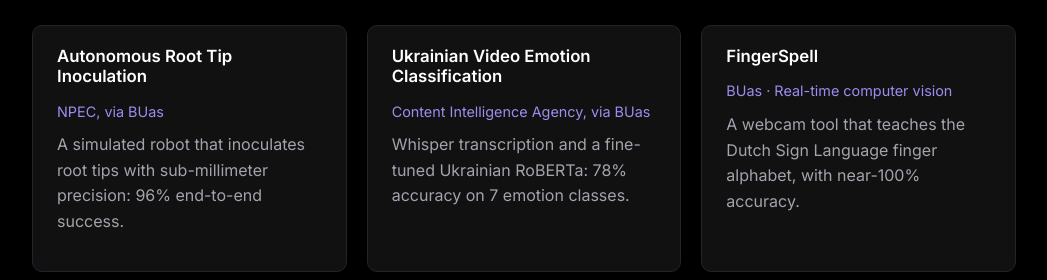
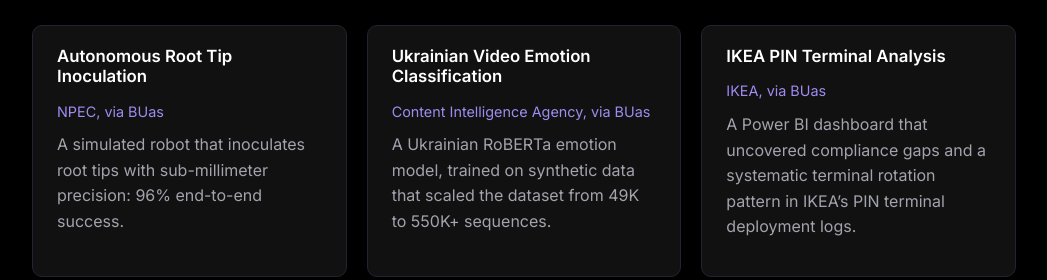
Before and after one commit to yuliiamedun/yuliiamedun.github.io, a plain HTML site: page index.html in a window 1280 px wide. Shown: the part 672-952 px from the top of the page, without its empty margins (116-1163 px from the left). Drawn offline with Linux system fonts and the light colour scheme.

Commit message:
selected work update

```diff
--- a/index.html
+++ b/index.html
@@ -56,12 +56,12 @@
           <a class="card card-link" href="projects.html#emotion">
             <h3>Ukrainian Video Emotion Classification</h3>
             <p class="subtitle">Content Intelligence Agency, via BUas</p>
-            <p>Whisper transcription and a fine-tuned Ukrainian RoBERTa: 78% accuracy on 7 emotion classes.</p>
+            <p>A Ukrainian RoBERTa emotion model, trained on synthetic data that scaled the dataset from 49K to 550K+ sequences.</p>
           </a>
-          <a class="card card-link" href="projects.html#fingerspell">
-            <h3>FingerSpell</h3>
-            <p class="subtitle">BUas · Real-time computer vision</p>
-            <p>A webcam tool that teaches the Dutch Sign Language finger alphabet, with near-100% accuracy.</p>
+          <a class="card card-link" href="projects.html#ikea">
+            <h3>IKEA PIN Terminal Analysis</h3>
+            <p class="subtitle">IKEA, via BUas</p>
+            <p>A Power BI dashboard that uncovered compliance gaps and a systematic terminal rotation pattern in IKEA’s PIN terminal deployment logs.</p>
           </a>
         </div>
       </section>
```
Also changed, not shown: about.html (+1 -1 lines), projects.html (+4 -4 lines).
